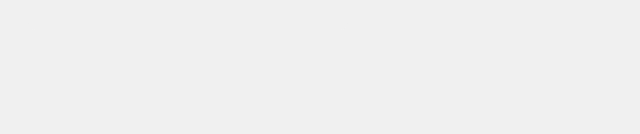
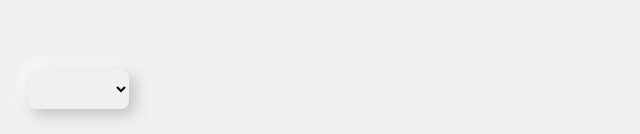
Before and after one commit to koskosergej/ngx-neumorphic, an Angular app: page /inputs in a window 1280 px wide. Shown: the part 766-900 px from the top of the page, without its empty margins (0-640 px from the left). Before the commit the page ends 828 px from the top, so only its background shows below. Built offline with nearby package versions, Linux system fonts and the light colour scheme.

Commit message:
Add selector component

```diff
--- a/src/app/features/inputs/inputs.component.ts
+++ b/src/app/features/inputs/inputs.component.ts
@@ -2,11 +2,12 @@ import { Component } from '@angular/core';
 import { NeoInput } from '@ngx-neoumorphic/input';
 import { NeoTextArea } from '@ngx-neoumorphic/textarea';
 import { NeumorphicRadioButtonComponent, NeumorphicRadioGroupComponent } from '@ngx-neoumorphic/radio-button';
+import { NeoSelectorComponent } from '@ngx-neoumorphic/selector';
 
 @Component({
   selector: 'neo-inputs',
   standalone: true,
-  imports: [NeoInput, NeumorphicRadioButtonComponent, NeumorphicRadioGroupComponent, NeoTextArea],
+  imports: [NeoInput, NeumorphicRadioButtonComponent, NeumorphicRadioGroupComponent, NeoTextArea, NeoSelectorComponent, NeoSelectorComponent],
   template: `
       <input neo-input placeholder="input component">
       <br />
@@ -27,6 +28,16 @@ import { NeumorphicRadioButtonComponent, NeumorphicRadioGroupComponent } from '@
       <br />
       <br />
       <textarea neo-textarea placeholder="disabled text area" disabled></textarea>
+      <br />
+      <br />
+      <br />
+      <neo-selector
+              [options]="[
+    { label: 'Option 1', value: 'option1' },
+    { label: 'Option 2', value: 'option2' },
+    { label: 'Option 3', value: 'option3' }
+  ]">
+      </neo-selector>
   `
 })
 export class InputsComponent {
--- /dev/null
+++ b/src/selector/selector.component.html
@@ -0,0 +1,5 @@
+<div class="neumorphic-selector-wrapper">
+  <select (change)="optionsSelected()" [(ngModel)]="selectedValue" [disabled]="disabled" class="neumorphic-selector">
+    <option *ngFor="let option of options" [value]="option.value">{{ option.label }}</option>
+  </select>
+</div>
--- /dev/null
+++ b/src/selector/selector.component.scss
@@ -0,0 +1,19 @@
+.neumorphic-selector-wrapper {
+  display: inline-block;
+}
+
+.neumorphic-selector {
+  padding: 10px;
+  border: none;
+  border-radius: 8px;
+  background-color: #f0f0f0;
+  box-shadow: 5px 5px 15px #bebebe, -5px -5px 15px #ffffff;
+  transition: box-shadow 0.3s ease-in-out;
+  font-size: 16px;
+  outline: none;
+  cursor: pointer;
+
+  &:focus {
+    box-shadow: 7px 7px 20px #bebebe, -7px -7px 20px #ffffff;
+  }
+}
--- /dev/null
+++ b/src/selector/selector.component.ts
@@ -0,0 +1,51 @@
+import { Component, Input } from '@angular/core';
+import { ControlValueAccessor, FormsModule } from '@angular/forms';
+import { SelectorOption, SelectorOptions } from './type';
+import { NgFor } from '@angular/common';
+
+@Component({
+  selector: 'neo-selector',
+  standalone: true,
+  imports: [
+    FormsModule,
+    NgFor
+  ],
+  templateUrl: './selector.component.html',
+  styleUrl: './selector.component.scss'
+})
+export class NeoSelectorComponent implements ControlValueAccessor {
+  selectedValue: SelectorOption['value'];
+
+  @Input() options!: SelectorOptions;
+
+  disabled = false;
+
+  constructor() {
+  }
+
+  writeValue(value: any): void {
+    this.selectedValue = value;
+  }
+
+  registerOnChange(fn: any): void {
+    this.onChange = fn;
+  }
+
+  registerOnTouched(fn: any): void {
+    this.onTouched = fn;
+  }
+
+  setDisabledState?(isDisabled: boolean): void {
+    this.disabled = isDisabled ?? false;
+  }
+
+  optionsSelected(): void {
+    this.onChange(this.selectedValue);
+  }
+
+  private onChange: any = () => {
+  };
+
+  private onTouched: any = () => {
+  };
+}
--- /dev/null
+++ b/src/selector/type.ts
@@ -0,0 +1,6 @@
+export type SelectorOption = {
+  label: string;
+  value?: string | number | null
+};
+
+export type SelectorOptions = Array<SelectorOption>;
--- a/tsconfig.json
+++ b/tsconfig.json
@@ -35,6 +35,9 @@
       ],
       "@ngx-neoumorphic/textarea": [
         "./src/textarea/textarea.component"
+      ],
+      "@ngx-neoumorphic/selector": [
+        "./src/selector/selector.component"
       ]
     }
   },
```
Also changed, not shown: 1 other file (tests, documents, lock files or other folders).
